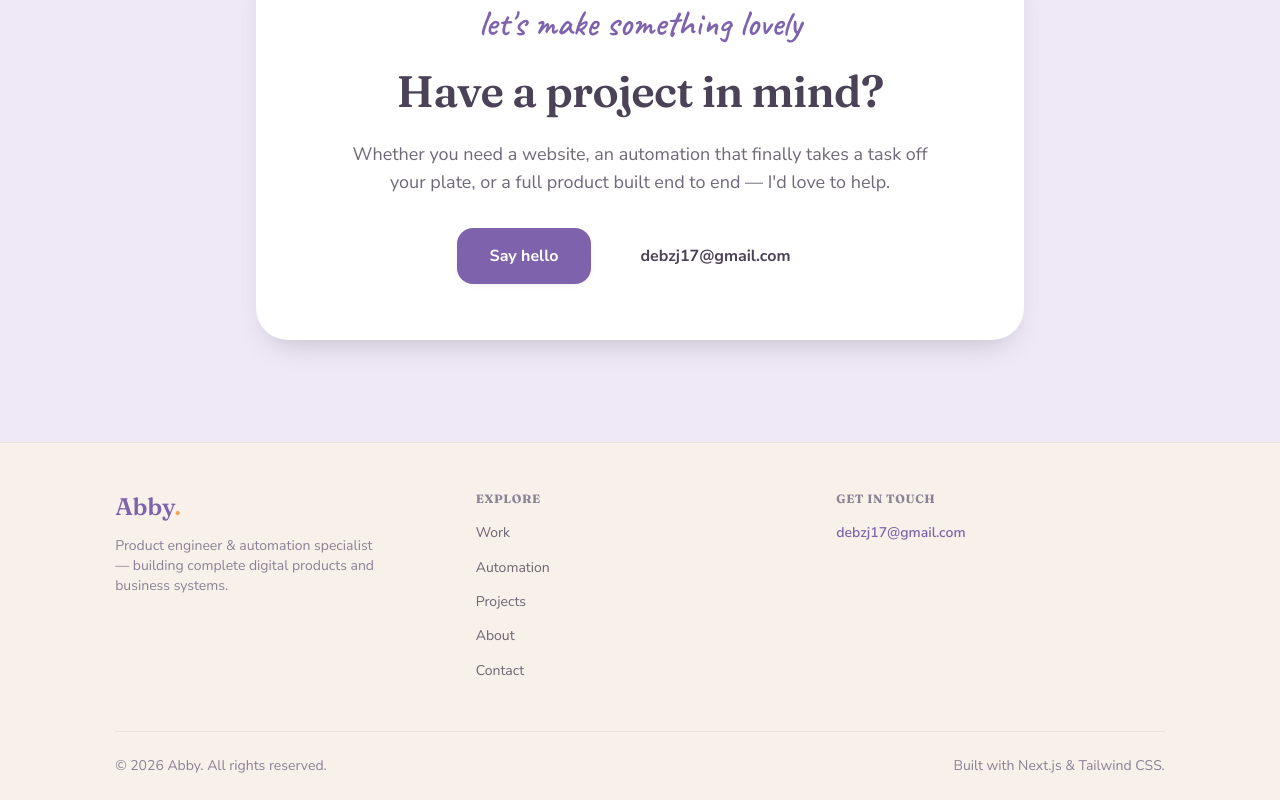
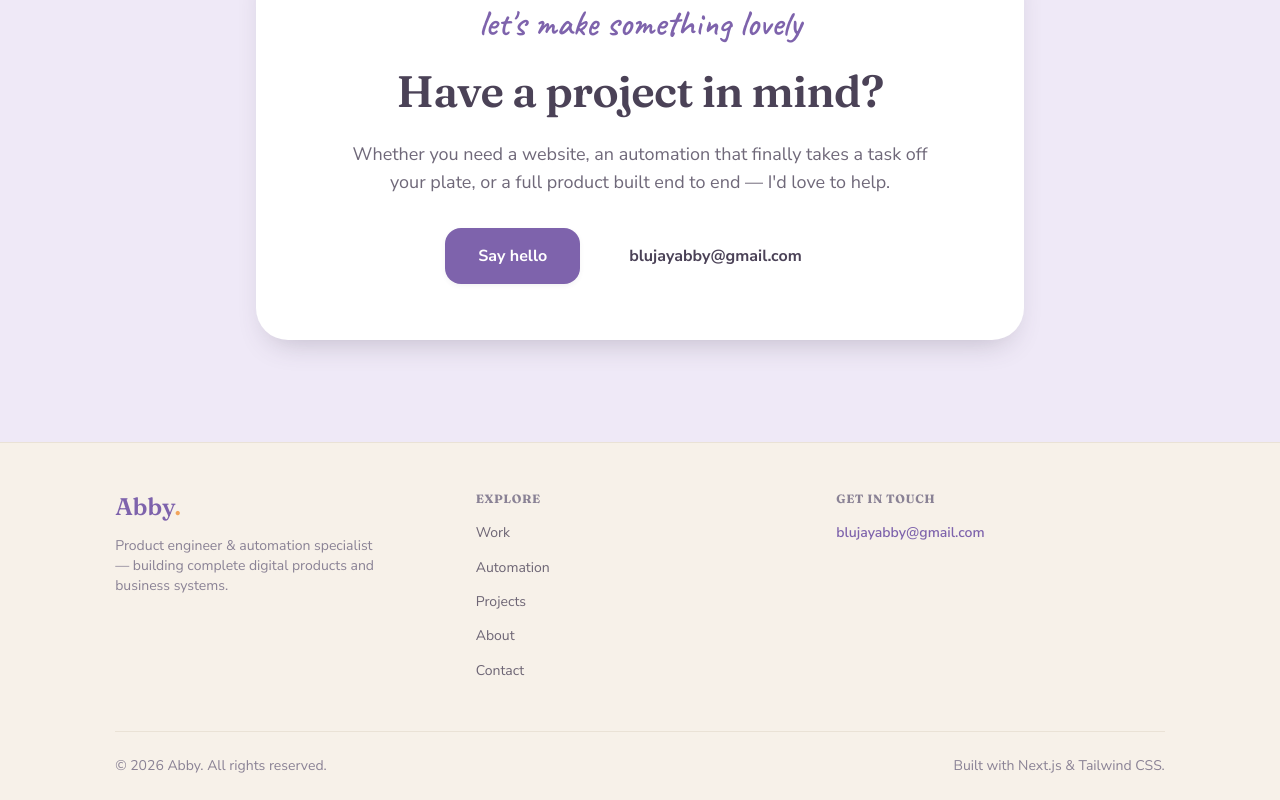
Before and after one commit to hankerism/portfolio-v2, a Next.js app: page / in a window 1280 px wide. Shown: the part 4439-5239 px from the top of the page. Built offline with nearby package versions, Linux system fonts and the light colour scheme.

Commit message:
chore: update portfolio contact and KATHA links

```diff
--- a/src/components/home/Contact.tsx
+++ b/src/components/home/Contact.tsx
@@ -8,7 +8,7 @@ import Button from "@/components/ui/Button";
  * old scaffold's dead "Hire Me" button finally does its job — as a link.
  * ------------------------------------------------------------------------- */
 
-const EMAIL = "debzj17@gmail.com";
+const EMAIL = "blujayabby@gmail.com";
 
 export default function Contact() {
   return (
--- a/src/components/home/FeaturedProject.tsx
+++ b/src/components/home/FeaturedProject.tsx
@@ -45,7 +45,7 @@ export default function FeaturedProject() {
           </ul>
 
           <Stack direction="row" gap="sm" wrap className="pt-1">
-            <Button href="https://katha.ph" target="_blank" rel="noreferrer" variant="primary">
+            <Button href="https://katha-sigma.vercel.app/" target="_blank" rel="noreferrer" variant="primary">
               Visit KATHA
             </Button>
           </Stack>
--- a/src/components/home/Footer.tsx
+++ b/src/components/home/Footer.tsx
@@ -14,7 +14,7 @@ const NAV = [
   { href: "#contact", label: "Contact" },
 ];
 
-const EMAIL = "debzj17@gmail.com";
+const EMAIL = "blujayabby@gmail.com";
 
 export default function Footer() {
   const year = new Date().getFullYear();
```
